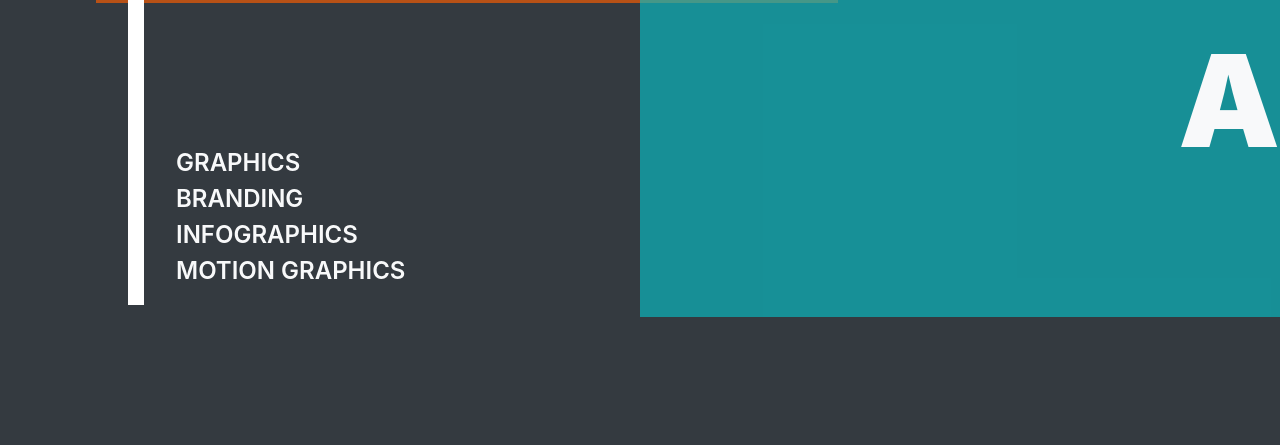
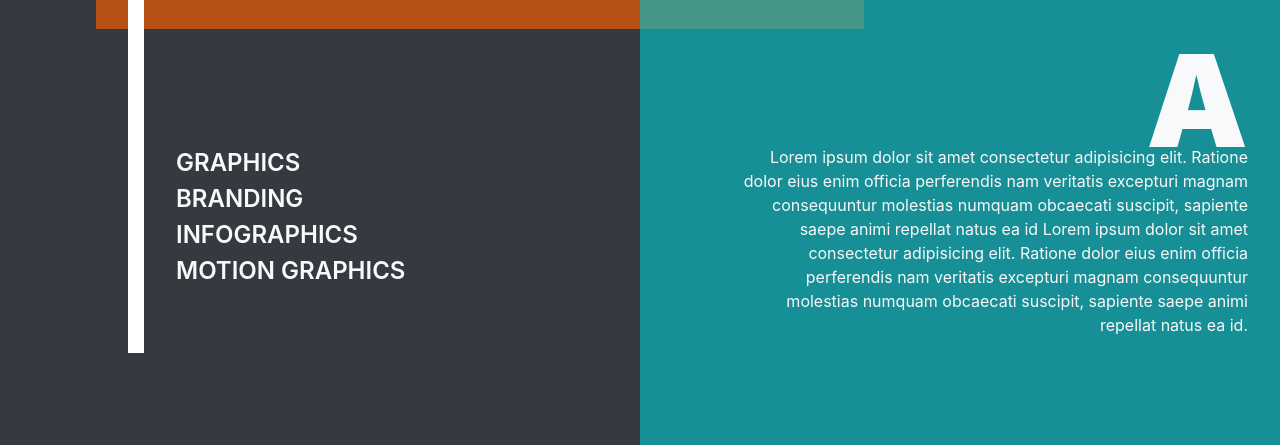
Before and after one commit to Sujitsinh30/Layout_5, a plain HTML site: page index.html in a window 1280 px wide. Shown: the part 739-1184 px from the top of the page. Before the commit the page ends 1056 px from the top, so only its background shows below. Drawn offline with Linux system fonts and the light colour scheme.

Commit message:
middle section completed bottom section started

```diff
--- a/index.html
+++ b/index.html
@@ -50,8 +50,15 @@
                     <br>MOTION GRAPHICS
                 </p>
             </div>
-            <div class="col" id="bottomr">
-
+            <div class="col text-right" id="bottomr">
+                <p>Lorem ipsum dolor sit amet consectetur adipisicing elit.
+                    Ratione dolor eius enim officia perferendis nam veritatis
+                    excepturi magnam consequuntur molestias numquam obcaecati
+                    suscipit, sapiente saepe animi repellat natus ea id
+                    Lorem ipsum dolor sit amet consectetur adipisicing elit.
+                    Ratione dolor eius enim officia perferendis nam veritatis
+                    excepturi magnam consequuntur molestias numquam obcaecati
+                    suscipit, sapiente saepe animi repellat natus ea id.</p>
             </div>
         </div>
     </div>
--- a/style.css
+++ b/style.css
@@ -22,7 +22,7 @@
     background-color: rgba(255, 94, 0, 0.651);
     position: absolute;
     z-index: -2;
-    padding: 29vw;
+    padding: 30vw;
     left: 6rem;
 }
 .bar1
@@ -69,7 +69,7 @@
 .cyan_sec {
     position: absolute;
     padding-left: 50vw;
-    padding-top: 50vw;
+    padding-top: 60vw;
     background-color: rgb(8 190 197 / 65%);
     right: 0;
 }
@@ -98,6 +98,7 @@
     font-weight: 100;
 }
 span{
+    padding-right: 2rem;
     font-weight: 900;
     font-size: 8rem;t
 }
@@ -106,3 +107,6 @@
     font-size: 1.5rem;
     font-weight: 600;
 }
+#bottomr p{
+    padding-right: 2rem;
+}
```
